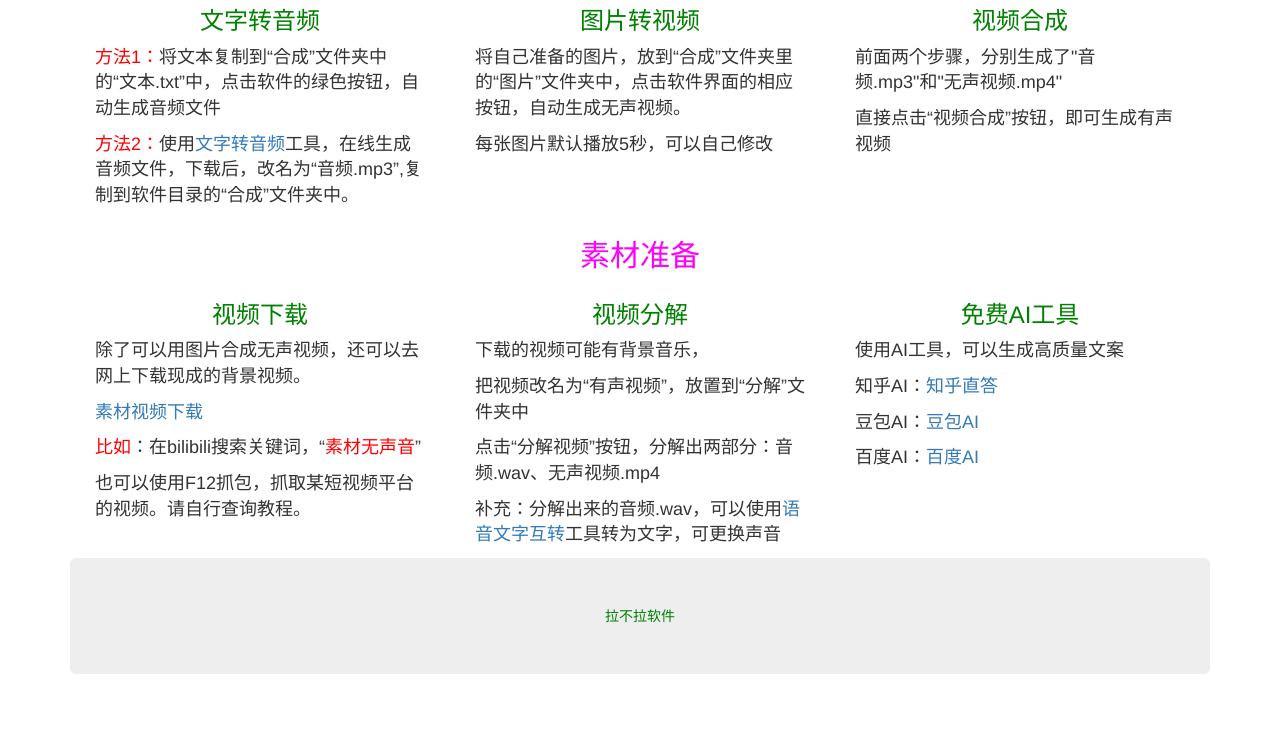
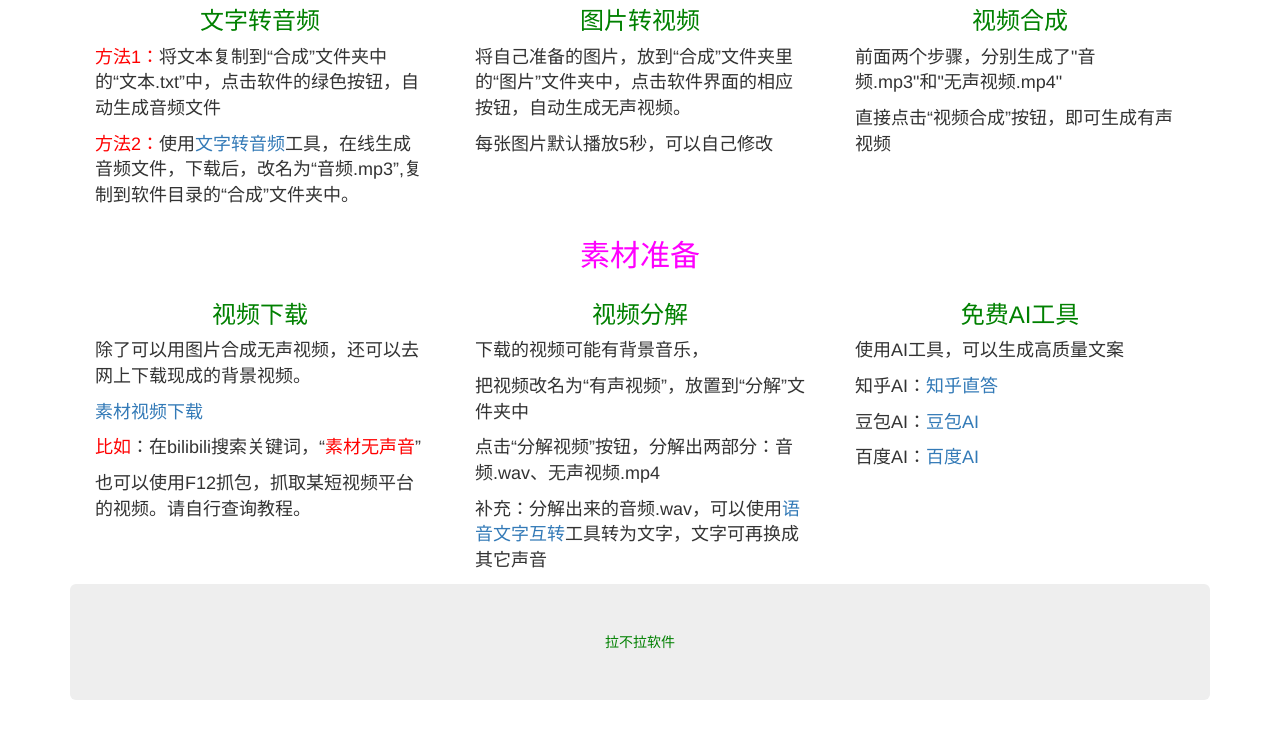
Before and after one commit to zhanzhanglaowu/zhanzhanglaowu.github.io, a plain HTML site: page index.html in a window 1280 px wide. Shown: the part 663-1393 px from the top of the page. Before the commit the page ends 1367 px from the top, so only its background shows below. Drawn offline with nearby package versions, Linux system fonts and the light colour scheme.

Commit message:
Add files via upload

```diff
--- a/index.html
+++ b/index.html
@@ -130,7 +130,7 @@
 						<p>下载的视频可能有背景音乐，</p>
 						<p>把视频改名为“有声视频”，放置到“分解”文件夹中</p>
 						<p>点击“分解视频”按钮，分解出两部分：音频.wav、无声视频.mp4</p>
-						<p>补充：分解出来的音频.wav，可以使用<a href="https://tts.wangwangit.com/">语音文字互转</a>工具转为文字，可更换声音</p>
+						<p>补充：分解出来的音频.wav，可以使用<a href="https://tts.wangwangit.com/">语音文字互转</a>工具转为文字，文字可再换成其它声音</p>
 					</div>
 					<div class="col-sm-4">
 						<h3>免费AI工具</h3>
```
